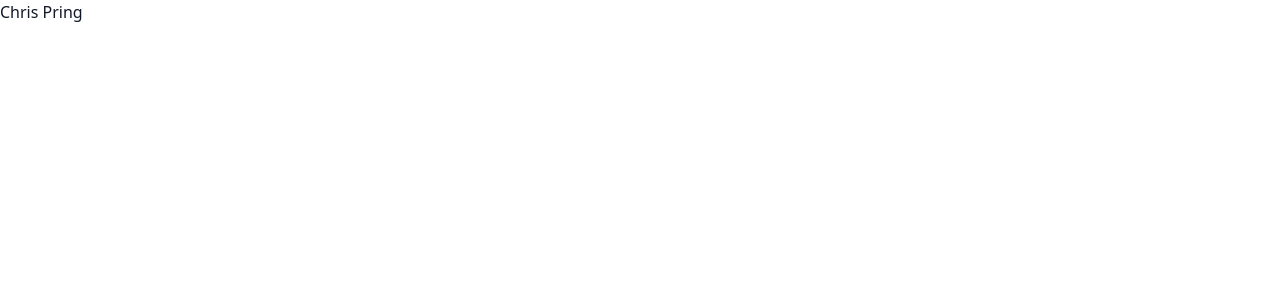
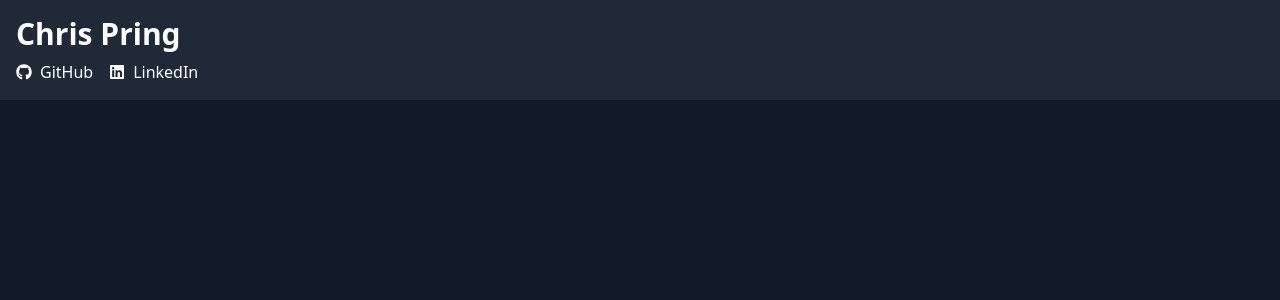
Before and after one commit to ChrisJLP/ChrisJLP.github.io, a React (Vite) app: page / in a window 1280 px wide. Shown: the top 300 px of the page. Built offline with nearby package versions, Linux system fonts and the light colour scheme.

Commit message:
Add navigation links to header, and styling

```diff
--- a/package.json
+++ b/package.json
@@ -14,6 +14,7 @@
     "@types/react-router-dom": "^5.3.3",
     "react": "^18.2.0",
     "react-dom": "^18.2.0",
+    "react-icons": "^5.3.0",
     "react-router-dom": "^6.26.2"
   },
   "devDependencies": {
--- a/src/App.tsx
+++ b/src/App.tsx
@@ -5,9 +5,9 @@ import Footer from './components/layout/Footer';
 
 const App: React.FC = () => {
   return (
-    <div className="min-h-screen flex flex-col">
+    <div className="min-h-screen flex flex-col bg-gray-900">
       <Header />
-      <main className="flex-grow">
+      <main className="flex-grow container mx-auto px-4 py-8">
         <AppRoutes />
       </main>
       <Footer />
--- a/src/components/layout/Header.tsx
+++ b/src/components/layout/Header.tsx
@@ -1,9 +1,31 @@
 import React from 'react';
+import { FaGithub, FaLinkedin } from 'react-icons/fa';
 
 const Header: React.FC = () => (
-  <header>
-    <h1>Chris Pring</h1>
-    {/* Add navigation links here */}
+  <header className="bg-gray-800 text-white p-4">
+    <div className="container mx-auto">
+      <h1 className="text-3xl font-bold mb-2">Chris Pring</h1>
+      <div className="flex space-x-4">
+        <a
+          href="https://github.com/ChrisJLP"
+          target="_blank"
+          rel="noopener noreferrer"
+          className="flex items-center hover:text-gray-300"
+        >
+          <FaGithub className="mr-2" />
+          GitHub
+        </a>
+        <a
+          href="https://www.linkedin.com/in/chris-pring-95b498170/"
+          target="_blank"
+          rel="noopener noreferrer"
+          className="flex items-center hover:text-gray-300"
+       >
+          <FaLinkedin className="mr-2" />
+          LinkedIn
+        </a>
+      </div>
+    </div>
   </header>
 );
 
--- a/src/styles/index.css
+++ b/src/styles/index.css
@@ -8,7 +8,7 @@
   }
 
   body {
-    @apply min-h-screen;
+    @apply bg-gray-900 text-gray-100 min-h-screen;
   }
 }
 
```
Also changed, not shown: 1 other file (tests, documents, lock files or other folders).
